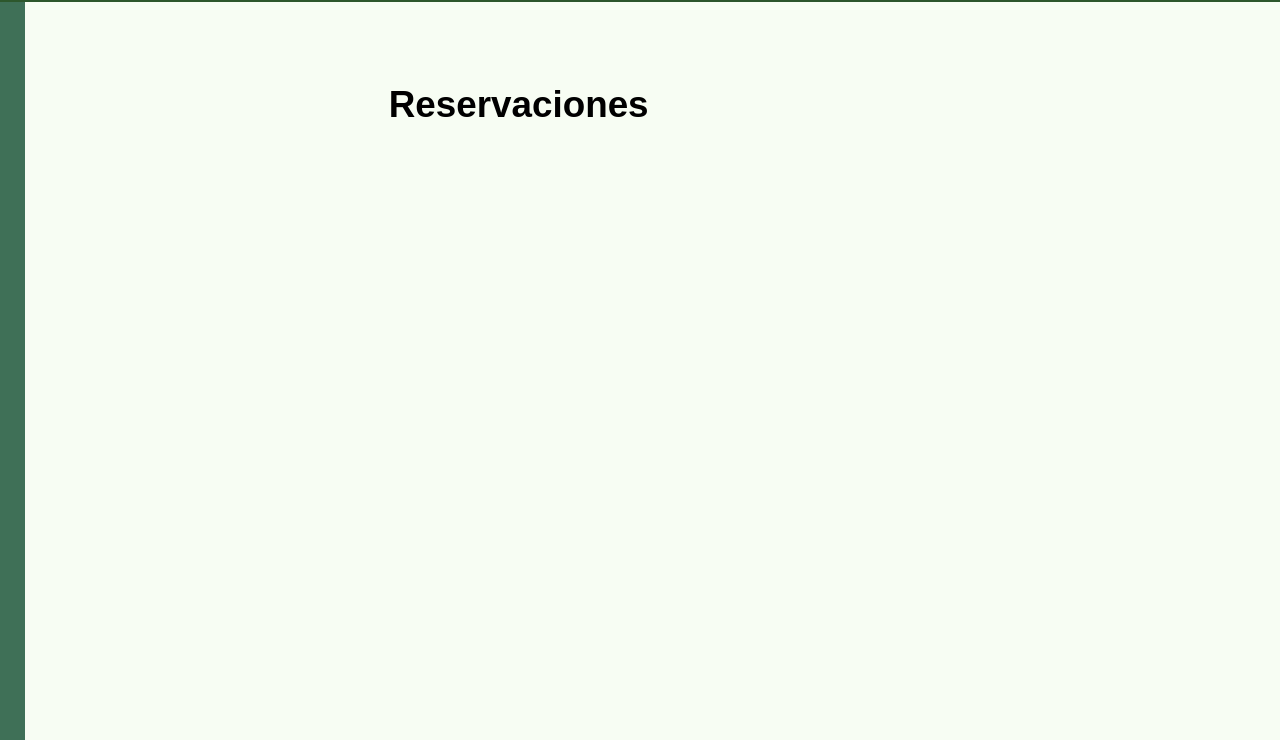
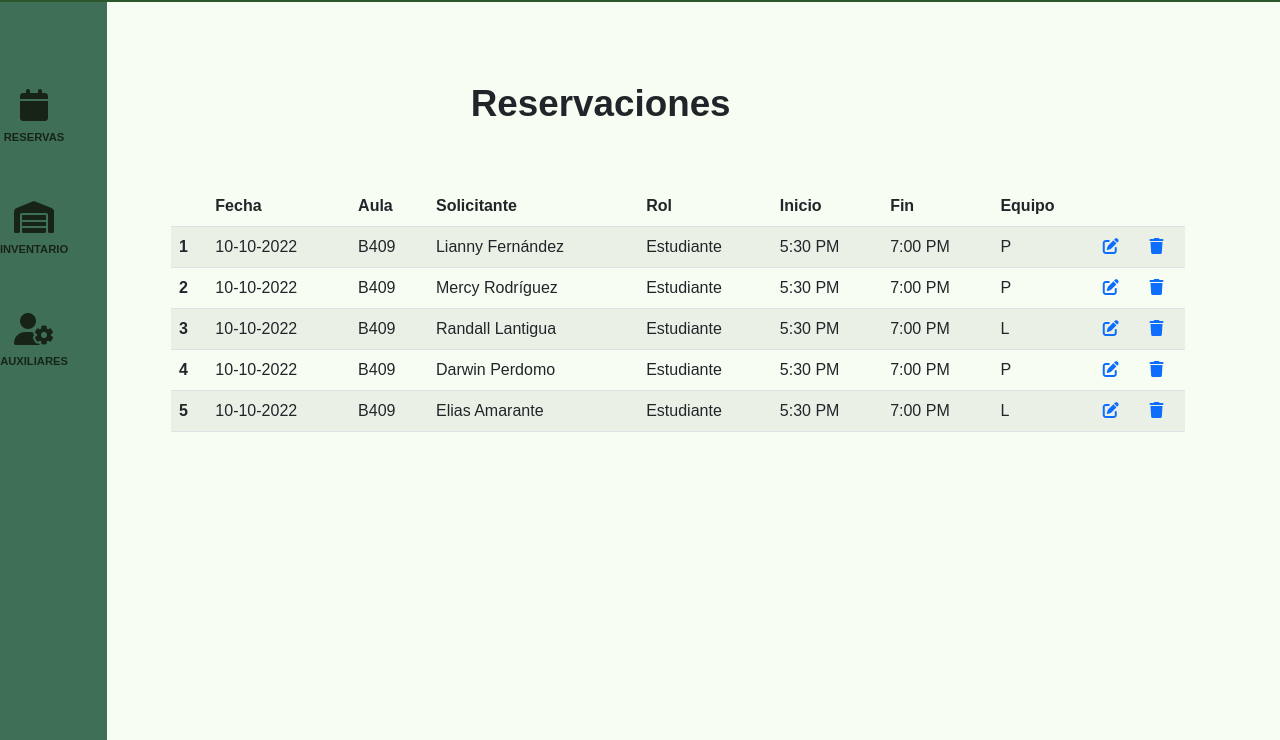
Before and after one commit to LiannyFer2/Audiovisuales---UTESA, a website built with Vite: page Principal.html in a window 1280 px wide. Shown: the part 60-800 px from the top of the page. Built offline with nearby package versions, Linux system fonts and the light colour scheme.

Commit message:
tickets table

```diff
--- a/Principal.html
+++ b/Principal.html
@@ -8,6 +8,7 @@
   <script src="https://kit.fontawesome.com/4246907a70.js" crossorigin="anonymous"></script>
   <link rel="stylesheet" href="principal_style.css" />
   <meta http-equiv="X-UA-Compatible" content="IE=edge" />
+  <link href="https://cdn.jsdelivr.net/npm/bootstrap@5.2.2/dist/css/bootstrap.min.css" rel="stylesheet" integrity="sha384-Zenh87qX5JnK2Jl0vWa8Ck2rdkQ2Bzep5IDxbcnCeuOxjzrPF/et3URy9Bv1WTRi" crossorigin="anonymous">
   <meta name="viewport" content="width=device-width, initial-scale=1.0" />
 </head>
 
@@ -19,6 +20,7 @@
 
     <div class="container">
     <aside class="menu">
+        <br>
         <nav>
             <a href="" class="opcion_menu">
                 <i class="fa-solid fa-calendar __icono"></i>
@@ -30,8 +32,17 @@
 
         <nav>
             <a href="" class="opcion_menu">
-                <i class="fa-solid fa-calendar __icono"></i>
-               <span class="menu_texto"> reser </span>
+                <i class="fa-solid fa-warehouse __icono"></i>
+               <span class="menu_texto"> Inventario </span>
+            </a>
+
+
+        </nav>
+
+        <nav>
+            <a href="" class="opcion_menu">
+                <i class="fa-solid fa-user-gear __icono"></i>
+               <span class="menu_texto"> Auxiliares </span>
             </a>
 
 
@@ -40,10 +51,89 @@
 
     <section class="ticket">
         <h1><center> Reservaciones </center></h1>
+
+        <table  class="table table-striped">
+            <thead>
+              <tr>
+                <th scope="col"></th>
+                <th scope="col">Fecha</th>
+                <th scope="col">Aula</th>
+                <th scope="col">Solicitante</th>
+                <th scope="col">Rol</th>
+                <th scope="col">Inicio</th>
+                <th scope="col">Fin</th>
+                <th scope="col">Equipo</th>
+                <th scope="col"></th>
+                <th scope="col"></th>
+              </tr>
+            </thead>
+            <tbody>
+              <tr>
+                <th scope="row">1</th>
+                <td>10-10-2022</td>
+                <td>B409</td>
+                <td>Lianny Fernández</td>
+                <td>Estudiante</td>
+                <td>5:30 PM</td>
+                <td>7:00 PM</td>
+                <td>P</td>
+                <td><a href=""><i class="fa-solid fa-pen-to-square"></i></a></td>
+                <td><a href=""><i class="fa-solid fa-trash"></i></a></td>
+              </tr>
+              <tr>
+                <th scope="row">2</th>
+                <td>10-10-2022</td>
+                <td>B409</td>
+                <td>Mercy Rodríguez</td>
+                <td>Estudiante</td>
+                <td>5:30 PM</td>
+                <td>7:00 PM</td>
+                <td>P</td>
+                <td><a href=""><i class="fa-solid fa-pen-to-square"></i></a></td>
+                <td><a href=""><i class="fa-solid fa-trash"></i></a></td>
+              </tr>
+              <tr>
+                <th scope="row">3</th>
+                <td>10-10-2022</td>
+                <td>B409</td>
+                <td>Randall Lantigua</td>
+                <td>Estudiante</td>
+                <td>5:30 PM</td>
+                <td>7:00 PM</td>
+                <td>L</td>
+                <td><a href=""><i class="fa-solid fa-pen-to-square"></i></a></td>
+                <td><a href=""><i class="fa-solid fa-trash"></i></a></td>
+              </tr>
+              <tr>
+                <th scope="row">4</th>
+                <td>10-10-2022</td>
+                <td>B409</td>
+                <td>Darwin Perdomo</td>
+                <td>Estudiante</td>
+                <td>5:30 PM</td>
+                <td>7:00 PM</td>
+                <td>P</td>
+                <td><a href=""><i class="fa-solid fa-pen-to-square"></i></a></td>
+                <td><a href=""><i class="fa-solid fa-trash"></i></a></td>
+              </tr>
+              <tr>
+                <th scope="row">5</th>
+                <td>10-10-2022</td>
+                <td>B409</td>
+                <td>Elias Amarante</td>
+                <td>Estudiante</td>
+                <td>5:30 PM</td>
+                <td>7:00 PM</td>
+                <td>L</td>
+                <td><a href=""><i class="fa-solid fa-pen-to-square"></i></a></td>
+                <td><a href=""><i class="fa-solid fa-trash"></i></a></td>
+              </tr>
+            </tbody>
+          </table>
     </section>
     </div>
 
-
+    <script src="https://cdn.jsdelivr.net/npm/bootstrap@5.2.2/dist/js/bootstrap.bundle.min.js" integrity="sha384-OERcA2EqjJCMA+/3y+gxIOqMEjwtxJY7qPCqsdltbNJuaOe923+mo//f6V8Qbsw3" crossorigin="anonymous"></script>
   <script type="module" src="/main.js"></script>
 </body>
 
--- a/principal_style.css
+++ b/principal_style.css
@@ -101,7 +101,7 @@ h2 {
     position: fixed;
     margin-left: 25px;
     width: 90.5%;
-    padding: 2rem 2rem 4rem 1rem;
+    padding: 5rem 5rem 7rem 4rem;
 
 }
 
@@ -109,5 +109,9 @@ h2 {
     font-weight: bold;
     font-size: 2.3rem;
     margin-right: 155px;
-    margin-top: 50px;
+    margin-top: 1   0px;
 }
+
+.table {
+    margin-top: 60px;
+}
```
